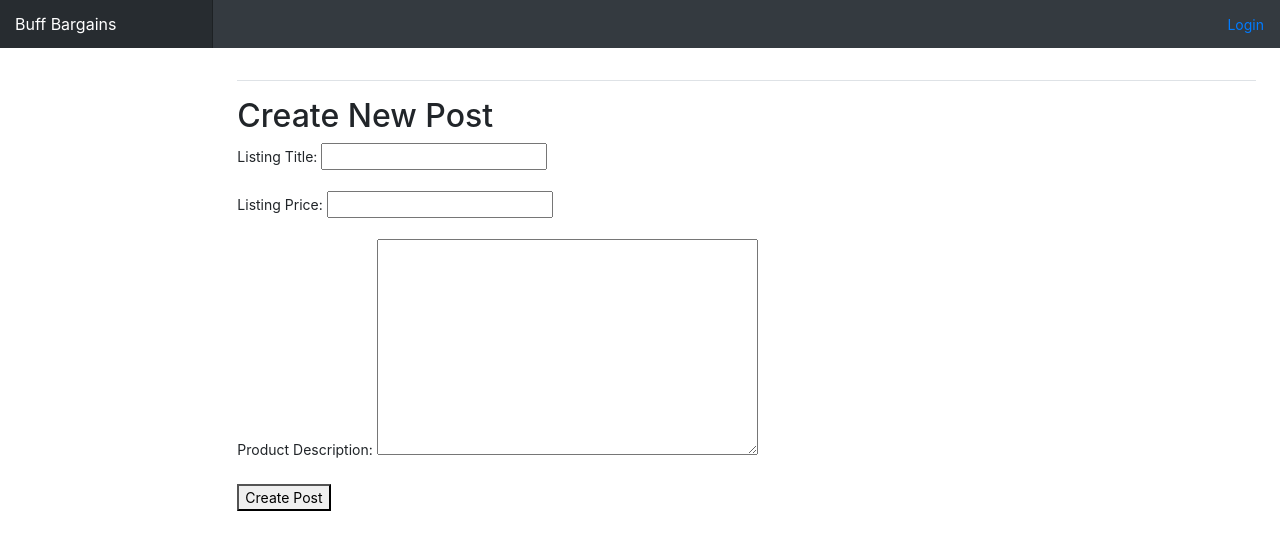
After one commit to bron4592/1133-Project-Code, a Django app: page /newPost/ in a window 1280 px wide. The commit adds this page. Shown: the top 550 px of the page. Run offline with Django 3.2, Linux system fonts and the light colour scheme; some libraries are stand-ins or nearby versions.

Commit message:
Add files via upload

```diff
--- a/sko_swap/sko/admin.py
+++ b/sko_swap/sko/admin.py
@@ -1,5 +1,6 @@
 from django.contrib import admin
-from . models import user
+from . models import user, listing
 
 admin.site.register(user)
+admin.site.register(listing)
 # Register your models here.
--- a/sko_swap/sko/forms.py
+++ b/sko_swap/sko/forms.py
@@ -7,3 +7,12 @@ class newUser(forms.ModelForm):
 		model = models.user
 		fields = ['firstName', 'lastName', 'userName', 'email', 'phone', 'password']
 		labels = {'firstName':'First Name', 'lastName':'Last Name', 'userName':'Username', 'email':'Email (Must be @colorado.edu)', 'phone':'Phone Number', 'password':'Password'}
+
+class newPost(forms.ModelForm):
+	class Meta:
+		model = models.listing
+		fields = ['title', 'price', 'desc']
+		labels = {'title':'Listing Title',
+				  'price':'Listing Price',
+				  'desc':'Product Description',
+				}
--- a/sko_swap/sko/models.py
+++ b/sko_swap/sko/models.py
@@ -1,4 +1,5 @@
 from django.db import models
+from django.contrib.auth.models import User
 
 class user(models.Model):
 	firstName = models.CharField(max_length=100)
@@ -7,3 +8,15 @@ class user(models.Model):
 	email = models.CharField(max_length=100)
 	phone = models.CharField(max_length=12)
 	password = models.CharField(max_length=100)
+
+	def __str__(self):
+		return self.userName
+
+class listing(models.Model):
+	title =  models.CharField(max_length=100)
+	author = models.ForeignKey(User, on_delete=models.CASCADE)
+	price = models.CharField(max_length=100)
+	desc = models.TextField()
+
+	def __str__(self):
+		return self.title
--- a/sko_swap/sko/templates/sko/base.html
+++ b/sko_swap/sko/templates/sko/base.html
@@ -43,7 +43,7 @@
           <div class="sidebar-sticky">
             <ul class="nav flex-column">
               <li class="nav-item">
-                <a class="nav-link active" href="#">
+                <a class="nav-link active" href="{% url 'sko/home' %}">
                   <span data-feather="home"></span>
                   Home  <span class="sr-only">(current)</span>
                 </a>
@@ -56,7 +56,7 @@
               </li>
 
               <li class="nav-item">
-                <a class="nav-link" href="#">
+                <a class="nav-link" href="{% url 'sko/newPost' %}">
                   <span data-feather="file"></span>
                   Create a Listing
                 </a>
--- /dev/null
+++ b/sko_swap/sko/templates/sko/newPost.html
@@ -0,0 +1,11 @@
+{% extends 'sko/base.html' %}
+
+{% block main %}
+  <h2>Create New Post</h2>
+  <form method="post">
+    {% csrf_token %}
+    {{ form.as_p }}
+    <button type="submit">Create Post</button>
+  </form>
+
+{% endblock %}
--- a/sko_swap/sko/views.py
+++ b/sko_swap/sko/views.py
@@ -1,6 +1,8 @@
 from django.shortcuts import render
-from . forms import newUser
+from . forms import newUser, newPost
+from . models import listing
 from django.shortcuts import render, redirect
+from django.contrib import messages
 
 def register(request):
 	if request.method == 'POST':
@@ -9,12 +11,28 @@ def register(request):
 			instance = form.save(commit=False)
 			instance.author = request.user
 			instance.save()
-			messages.success(request, f'New Search Successfully Added!')
+			messages.success(request, f'Account Successfully Created!')
 			return redirect('sko/home')
 	else:
 		form = newUser()
 	return render(request, 'sko/register.html', {'form':form})
 
+def createPost(request):
+	if request.method == 'POST':
+		form = newPost(request.POST)
+		if form.is_valid():
+			instance = form.save(commit=False)
+			instance.author = request.user
+			instance.save()
+			messages.success(request, f'New Post Successfully Added!')
+			return redirect('sko/home')
+	else:
+		form = newPost()
+	return render(request, 'sko/newPost.html', {'form':form})
 def home(request):
-	return render(request, 'sko/home.html')
+	queryset = listing.objects.all()
+	context ={
+		'object_list':queryset
+	}
+	return render(request, 'sko/home.html', context)
 # Create your views here.
--- a/sko_swap/sko_swap/urls.py
+++ b/sko_swap/sko_swap/urls.py
@@ -19,8 +19,9 @@ from sko import views
 from django.contrib.auth import views as auth_views
 
 urlpatterns = [
-	path('', views.register, name='sko/home.html'),
+	path('', views.register, name='sko/home'),
     path('admin/', admin.site.urls),
     path('login/', auth_views.LoginView.as_view(template_name='sko/login.html'), name='login'),
-    path('home/', views.home, name='sko/home.html')
+    path('home/', views.home, name='sko/home'),
+    path('newPost/', views.createPost, name='sko/newPost'),
 ]
```
Also changed, not shown: sko_swap/sko/templates/sko/home.html (+6 -1 lines), sko_swap/db.sqlite3, sko_swap/sko/migrations/0003_listing.py (added).
